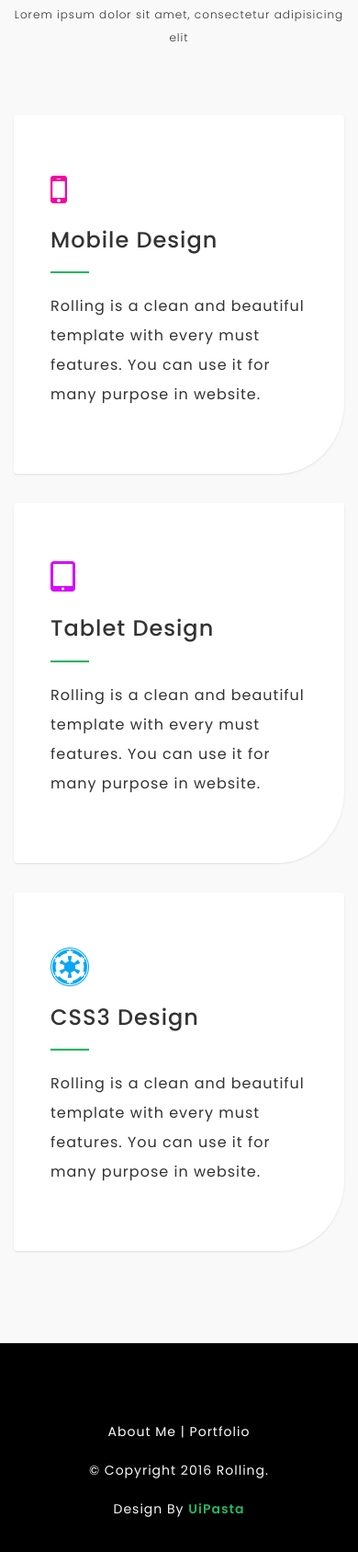
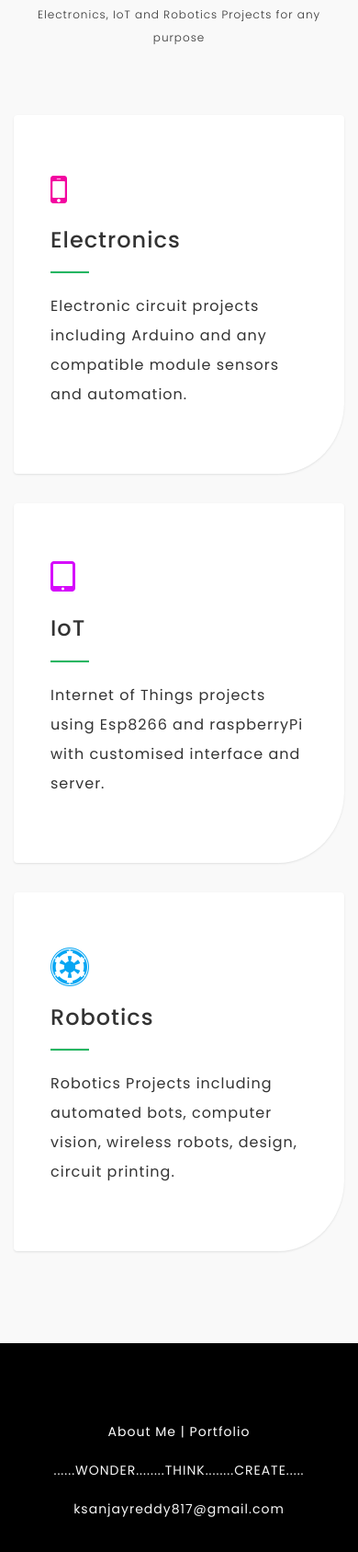
Before and after one commit to KSanjayReddy/KSanjayReddy.github.io, a plain HTML site: page index.html in a window 390 px wide. Shown: the part 4072-5759 px from the top of the page at 92% size. Drawn offline with Linux system fonts and the light colour scheme; some packages are replaced by stand-ins of ours.

Commit message:
service added

```diff
--- a/index.html
+++ b/index.html
@@ -85,12 +85,10 @@
                                         </li>
                                         <li><a class="smoth-scroll" href="#portfolio">Portfolio</a>
                                         </li>
-                                        <li><a class="smoth-scroll" href="#testimonials">Testimonial</a>
-                                        </li>
+
                                         <li><a class="smoth-scroll" href="#services">services</a>
                                         </li>
-                                        <li><a class="smoth-scroll" href="#contact">Contact</a>
-                                        </li>
+
                                     </ul>
                                 </div>
                             </div>
@@ -220,7 +218,7 @@
                 <div class="col-sm-12">
                     <div class="section-title">
                         <h2>My Services.</h2>
-                        <p>Lorem ipsum dolor sit amet, consectetur adipisicing elit</p>
+                        <p>Electronics, IoT and Robotics Projects for any purpose</p>
                     </div>
                 </div>
             </div>
@@ -230,27 +228,27 @@
             <div class="col-md-4 col-sm-6">
 				<div class="services-detail">
 					<i class="fa fa-mobile color-1"></i>
-					<h3>Mobile Design</h3>
+					<h3>Electronics</h3>
 					<hr>
-					<p>Rolling is a clean and beautiful template with every must features. You can use it for many purpose in website.</p>
+					<p>Electronic circuit projects including Arduino and any compatible module sensors and automation.</p>
 				</div>
 			</div>
 
 			<div class="col-md-4 col-sm-6">
 				<div class="services-detail">
 					<i class="fa fa-tablet color-2"></i>
-					<h3>Tablet Design</h3>
+					<h3>IoT </h3>
 					<hr>
-					<p>Rolling is a clean and beautiful template with every must features. You can use it for many purpose in website.</p>
+					<p>Internet of Things projects using Esp8266 and raspberryPi with customised interface and server.</p>
 				</div>
 			</div>
 
 			<div class="col-md-4 col-sm-6">
 				<div class="services-detail">
 					<i class="fa fa-ge color-6"></i>
-					<h3>CSS3 Design</h3>
+					<h3>Robotics</h3>
 					<hr>
-					<p>Rolling is a clean and beautiful template with every must features. You can use it for many purpose in website.</p>
+					<p>Robotics Projects including automated bots, computer vision, wireless robots, design, circuit printing.</p>
 				</div>
 			</div>
 
@@ -285,11 +283,11 @@
           </div>
 
             <div class="col-md-4 text-center">
-               <p>© Copyright 2016 Rolling.</p>
+               <p>......WONDER........THINK........CREATE.....</p>
                </div>
 
              <div class="col-md-4 uipasta-credit text-right">
-                <p>Design By <a href="http://www.uipasta.com" target="_blank" title="UiPasta">UiPasta</a></p>
+                <p>ksanjayreddy817@gmail.com</a></p>
                 </div>
 
              </div>
@@ -306,7 +304,7 @@
     <!-- All Javascript Plugins  -->
     <script type="text/javascript" src="js/jquery.min.js"></script>
     <script type="text/javascript" src="js/plugin.js"></script>
-    <script type="text/javascript" src="http://maps.google.com/maps/api/js?key=AIzaSyC0HAKwKinpoFKNGUwRBgkrKhF-sIqFUNA"></script>
+
 
     <!-- Main Javascript File  -->
     <script type="text/javascript" src="js/scripts.js"></script>
```
